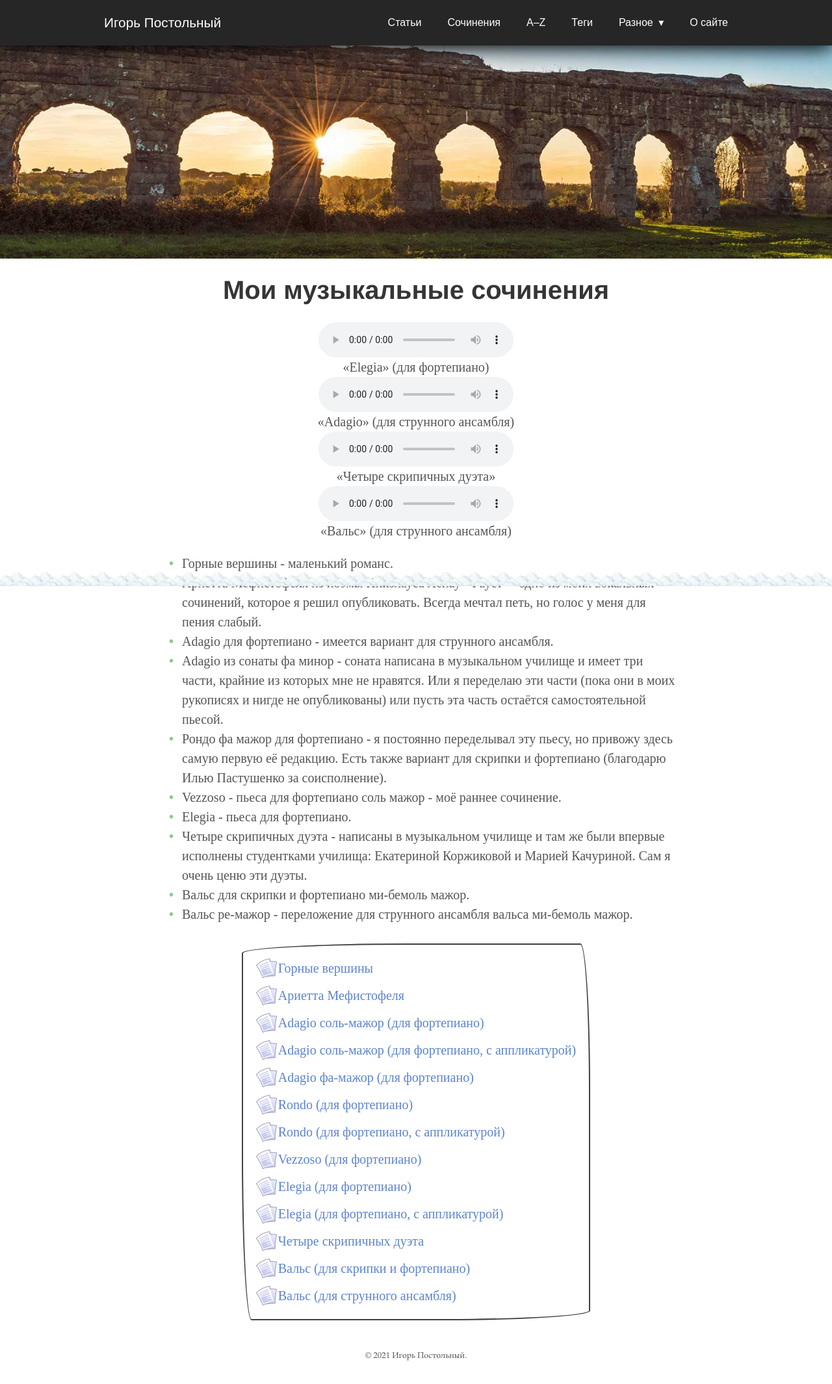
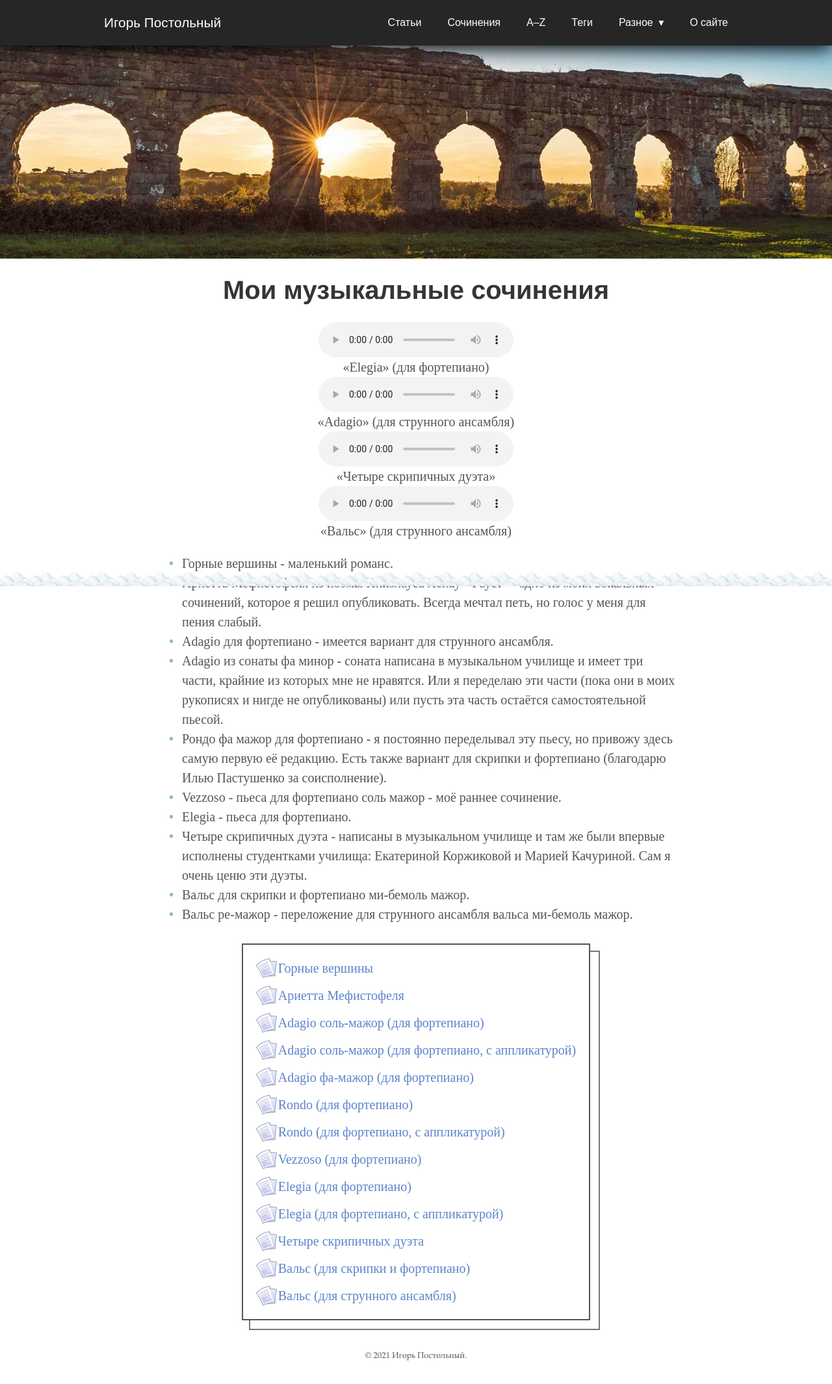
Before and after one commit to postolny/postolny.github.io, a Jekyll site: the page built from _pages/musica.html, in a window 1280 px wide. Shown: the whole page at 65% size. Built offline with Jekyll 4.4.1, drawn with Linux system fonts in a browser that asks for light colours.

Commit message:
Add files via upload

```diff
--- a/_sass/tale/_layout.scss
+++ b/_sass/tale/_layout.scss
@@ -610,9 +610,10 @@ footer {
   align-items: center;
   padding: 10px 0;
   > div {
-    padding: 20px;
-    border: solid 2px #41403e;
-    border-radius: 255px 15px 225px 15px/15px 225px 15px 255px;
+    background: white;
+    border: solid 2px;
+    box-shadow: 13px 13px 0 0 white, 15px 15px 0 0 #777, 15px 11px 0 0 #777, 11px 15px 0 0 #777;
+    padding: 1em;
   }
 }
 
```
